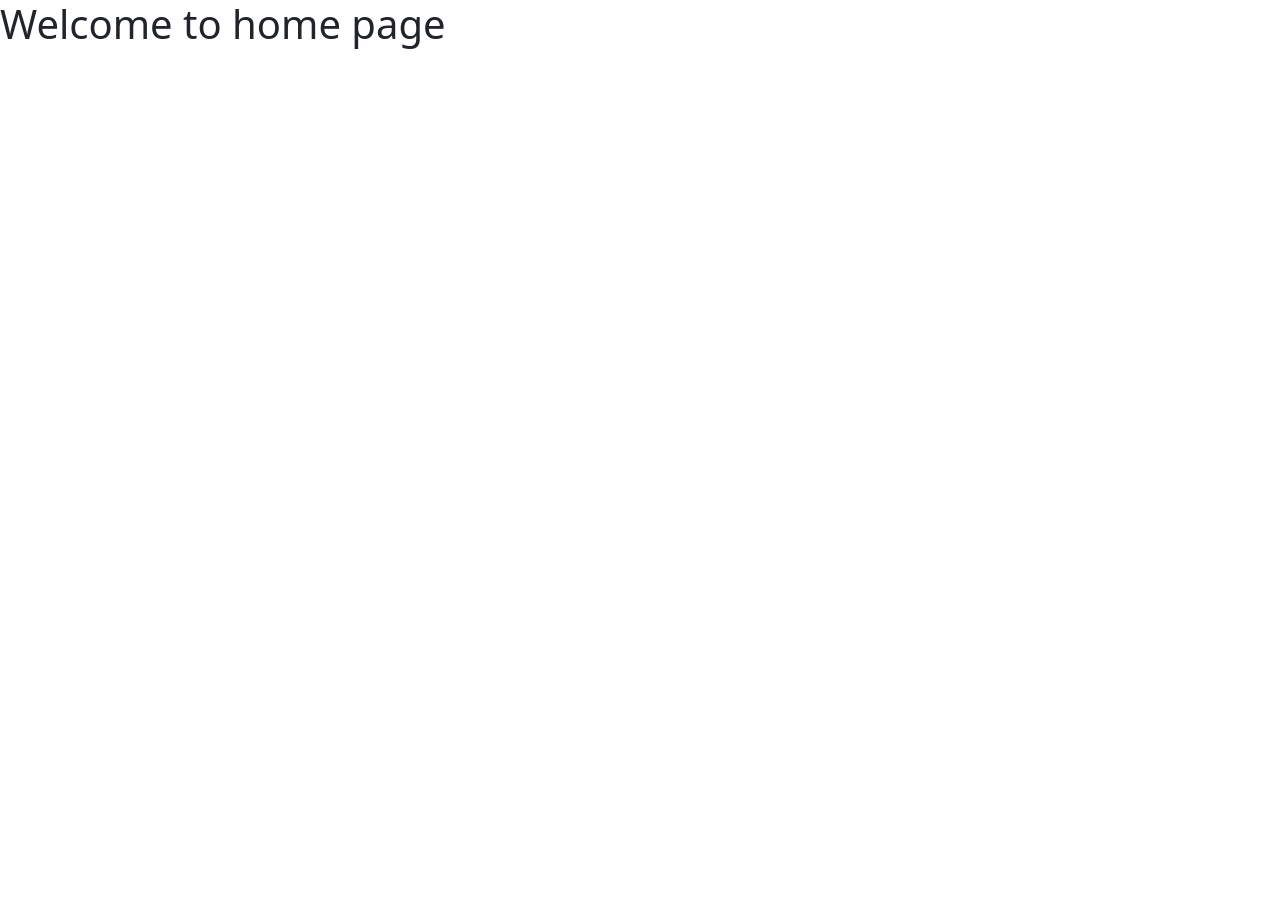
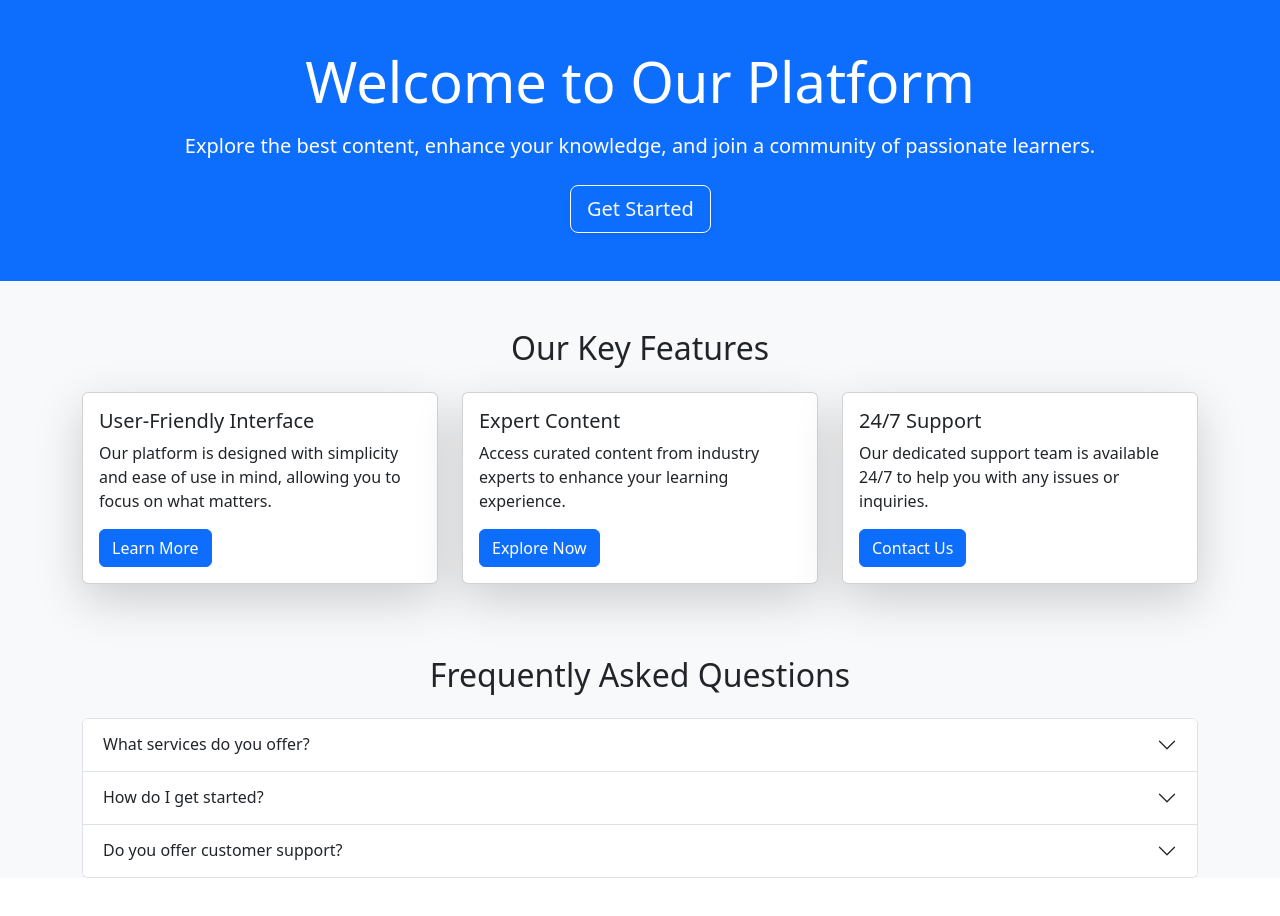
Before and after one commit to Gautam5514/MarketPlus, a React (Vite) app in the folder frontend/MarketPlus/: page /home in a window 1280 px wide. Shown: the top 916 px of the page. Before the commit the page ends 800 px from the top, so only its background shows below. Built offline with nearby package versions, Linux system fonts and the light colour scheme.

Commit message:
modified on home.jsx

```diff
--- a/frontend/MarketPlus/package.json
+++ b/frontend/MarketPlus/package.json
@@ -10,9 +10,11 @@
     "preview": "vite preview"
   },
   "dependencies": {
+    "animate.css": "^4.1.1",
     "axios": "^1.7.7",
     "bootstrap": "^5.3.3",
     "react": "^18.3.1",
+    "react-bootstrap": "^2.10.5",
     "react-dom": "^18.3.1",
     "react-router-dom": "^6.26.2",
     "react-toastify": "^10.0.5"
@@ -27,6 +29,6 @@
     "eslint-plugin-react-hooks": "^5.1.0-rc.0",
     "eslint-plugin-react-refresh": "^0.4.9",
     "globals": "^15.9.0",
-    "vite": "^5.4.1"
+    "vite": "^5.4.8"
   }
 }
--- a/frontend/MarketPlus/src/components/Home.jsx
+++ b/frontend/MarketPlus/src/components/Home.jsx
@@ -1,11 +1,104 @@
-import React from 'react'
+import React from 'react';
+import 'bootstrap/dist/css/bootstrap.min.css';
+import { Accordion } from 'react-bootstrap';
+import 'animate.css';
+
 
 const Home = () => {
   return (
-    <div  className='text-aline-center'>
-      <h1>Welcome to home page</h1>
+    <div className="min-vh-100 bg-light">
+      {/* Hero Section */}
+      <div className="d-flex justify-content-center align-items-center bg-primary text-white py-5">
+        <div className="text-center">
+          <h1 className="display-4 font-weight-bold mb-3 animate__animated animate__fadeInDown">
+            Welcome to Our Platform
+          </h1>
+          <p className="lead mb-4 animate__animated animate__fadeInUp">
+            Explore the best content, enhance your knowledge, and join a community of passionate learners.
+          </p>
+          <a href="#" className="btn btn-outline-light btn-lg shadow-sm animate__animated animate__bounceIn">
+            Get Started
+          </a>
+        </div>
+      </div>
+
+      {/* Cards Section */}
+      <div className="container mt-5">
+        <h2 className="text-center mb-4">Our Key Features</h2>
+        <div className="row">
+          {/* Card 1 */}
+          <div className="col-md-4">
+            <div className="card shadow-lg mb-4 animate__animated animate__zoomIn">
+              <div className="card-body">
+                <h5 className="card-title">User-Friendly Interface</h5>
+                <p className="card-text">
+                  Our platform is designed with simplicity and ease of use in mind, allowing you to focus on what matters.
+                </p>
+                <a href="#" className="btn btn-primary">
+                  Learn More
+                </a>
+              </div>
+            </div>
+          </div>
+
+          {/* Card 2 */}
+          <div className="col-md-4">
+            <div className="card shadow-lg mb-4 animate__animated animate__zoomIn">
+              <div className="card-body">
+                <h5 className="card-title">Expert Content</h5>
+                <p className="card-text">
+                  Access curated content from industry experts to enhance your learning experience.
+                </p>
+                <a href="#" className="btn btn-primary">
+                  Explore Now
+                </a>
+              </div>
+            </div>
+          </div>
+
+          {/* Card 3 */}
+          <div className="col-md-4">
+            <div className="card shadow-lg mb-4 animate__animated animate__zoomIn">
+              <div className="card-body">
+                <h5 className="card-title">24/7 Support</h5>
+                <p className="card-text">
+                  Our dedicated support team is available 24/7 to help you with any issues or inquiries.
+                </p>
+                <a href="#" className="btn btn-primary">
+                  Contact Us
+                </a>
+              </div>
+            </div>
+          </div>
+        </div>
+      </div>
+
+      {/* FAQ Section */}
+      <div className="container my-5">
+        <h2 className="text-center mb-4">Frequently Asked Questions</h2>
+        <Accordion>
+          <Accordion.Item eventKey="0">
+            <Accordion.Header>What services do you offer?</Accordion.Header>
+            <Accordion.Body>
+              We offer a wide range of services including personalized learning paths, expert content, and 24/7 customer support to ensure the best experience.
+            </Accordion.Body>
+          </Accordion.Item>
+          <Accordion.Item eventKey="1">
+            <Accordion.Header>How do I get started?</Accordion.Header>
+            <Accordion.Body>
+              Simply click on the "Get Started" button and create an account. From there, you can explore our platform and find the right content for you.
+            </Accordion.Body>
+          </Accordion.Item>
+          <Accordion.Item eventKey="2">
+            <Accordion.Header>Do you offer customer support?</Accordion.Header>
+            <Accordion.Body>
+              Yes! We offer 24/7 customer support to help with any issues or questions you may have.
+            </Accordion.Body>
+          </Accordion.Item>
+        </Accordion>
+      </div>
     </div>
-  )
-}
+  );
+};
 
-export default Home
+export default Home;
```
Also changed, not shown: 1 other file (tests, documents, lock files or other folders).
